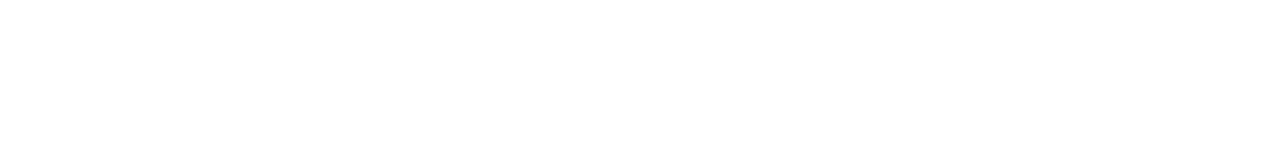
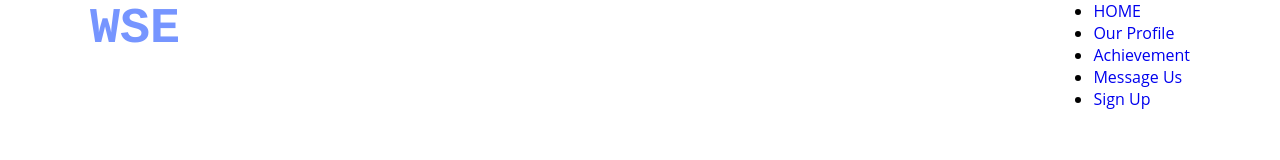
Before and after one commit to revou-fundamental-course/19-aug-24-anditariz, a plain HTML site: page index.html in a window 1280 px wide. Drawn offline with Linux system fonts and the light colour scheme; files that its build step writes are made by us from their sources.

Commit message:
css progress

```diff
--- /dev/null
+++ b/css/style.css
@@ -0,0 +1,29 @@
+*{
+    text-decoration: none;
+    margin: 0px;
+    padding: 0px;
+}
+body{
+    margin: 0px;
+    padding: 0px;
+    font-family: 'Open Sans',sans-serif;
+}
+
+.wrapper {
+    width: 1100px;
+    margin: auto;
+    position: relative;
+}
+
+.logo a {
+    font-size: 50px;
+    font-weight: bold;
+    float: left;
+    font-family: courier;
+    color: #7695FF;
+}
+
+.menu {
+    float: right;
+
+}
--- a/index.html
+++ b/index.html
@@ -4,11 +4,21 @@
     <meta charset="UTF-8">
     <meta name="viewport" content="width=device-width, initial-scale=1.0">
     <title>WSE Bimbel</title>
+    <link rel="stylesheet" href="style.css">
 </head>
 <body>
     <nav>
         <div class="wrapper">
-            <div class="logo"src="image/WSE_LOGO-removebg-preview.png"><a href="index.html"></a></div>
+            <div class="logo"><a href="index.html">WSE</a></div>
+            <div class="menu">
+                <ul>
+                    <li><a href="#home">HOME</a></li>
+                    <li><a href="#ourprofile">Our Profile</a></li>
+                    <li><a href="#achievement">Achievement</a></li>
+                    <li><a href="#messageus">Message Us</a></li>
+                    <li><a href=" "class="tbl-biru">Sign Up</a></li>
+                </ul>
+            </div>
         </div>
     </nav>
 </body>
```
